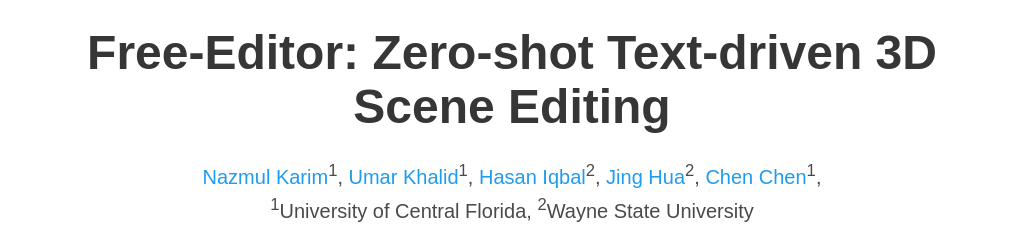
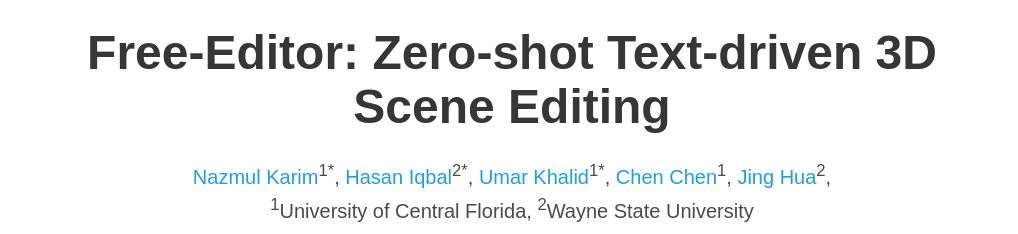
Before and after one commit to free-editor/free-editor.github.io, a plain HTML site: page index.html in a window 1280 px wide. Shown: the part 74-308 px from the top of the page, without its empty margins (128-1146 px from the left). Drawn offline with nearby package versions, Linux system fonts and the light colour scheme; some icons are missing; a web font is replaced by a local one.

Commit message:
Update index.html

```diff
--- a/index.html
+++ b/index.html
@@ -52,7 +52,7 @@
   </div>
   <div class="navbar-menu">
     <div class="navbar-start" style="flex-grow: 1; justify-content: center;">
-      <a class="navbar-item" href="https://mdnazmulkarim.com/">
+      <a class="navbar-item" href="https://nazmul-karim170.github.io/">
       <span class="icon">
           <i class="fas fa-home"></i>
       </span>
@@ -87,17 +87,17 @@
           <h1 class="title is-1 publication-title">Free-Editor: Zero-shot Text-driven 3D Scene Editing</h1>
           <div class="is-size-5 publication-authors">
             <span class="author-block">
-              <a href="https://mdnazmulkarim.com/#nazmul-karim">Nazmul Karim</a><sup>1</sup>,</span>
+              <a href="https://mdnazmulkarim.com/#nazmul-karim">Nazmul Karim</a><sup>1*</sup>,</span>
             <span class="author-block">
-              <a href="https://www.linkedin.com/in/umarkhalidai/">Umar Khalid</a><sup>1</sup>,</span>
+              <a href="https://www.linkedin.com/in/hasaniqbal1292/">Hasan Iqbal</a><sup>2*</sup>,
             <span class="author-block">
-              <a href="https://www.linkedin.com/in/hasaniqbal1292/">Hasan Iqbal</a><sup>2</sup>,
+              <a href="https://www.linkedin.com/in/umarkhalidai/">Umar Khalid</a><sup>1*</sup>,</span>
             </span>
-            <span class="author-block">
-              <a href="https://visiongraphics.github.io/">Jing Hua</a><sup>2</sup>,
             </span>
             <span class="author-block">
               <a href="https://www.crcv.ucf.edu/chenchen/">Chen Chen</a><sup>1</sup>,
+            <span class="author-block">
+              <a href="https://visiongraphics.github.io/">Jing Hua</a><sup>2</sup>,
             </span>
           </div>
 
@@ -219,6 +219,7 @@ that will be aggregated through an Epipolar Transformer.
   </div>
 </section>
 
+
 <section class="section">
   <div class="container is-max-desktop">
     <div class="columns is-centered">
@@ -245,18 +246,7 @@ that will be aggregated through an Epipolar Transformer.
   </div>
 </section>
 
-<!-- <section class="more_results">
-  <div class="hero-body">
-    <div class="container">
-          <img src="./static/images/style_transfer-1.png"/>
-    </div>
-    <div>
-    <p>
-      More text-based 3D editing results.
-    </p>
-    </div>
-  </div>
-</section> -->
+
 
 <section class="section" id="BibTeX">
   <div class="container is-max-desktop content">
```
